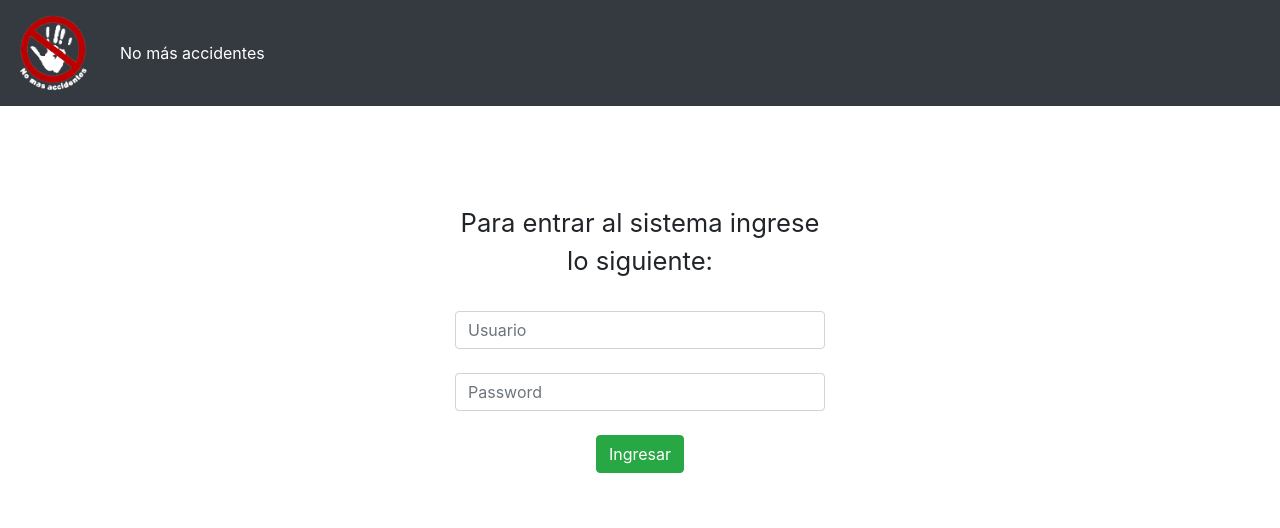
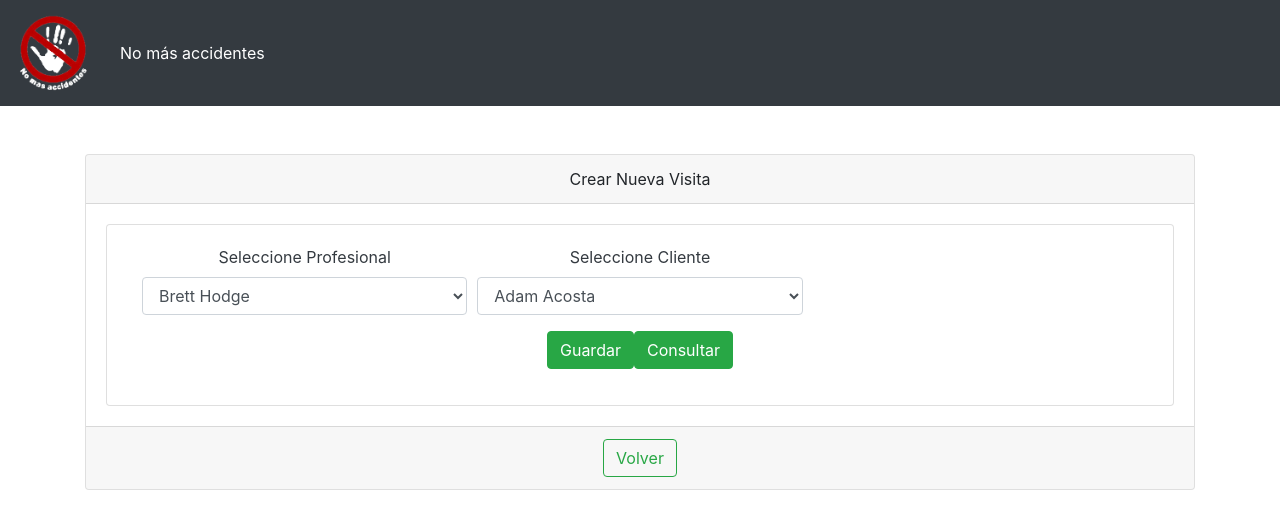
Before and after one commit to maxquevedo/KeepItSafe, an Angular app in the folder portafolioPrueba01/: page /asignar in a window 1280 px wide. Before the commit this address led to /home. Shown: the top 528 px of the page. Built offline with nearby package versions, Linux system fonts and the light colour scheme.

Commit message:
se crea nuevo modulo Asignar

```diff
--- /dev/null
+++ b/portafolioPrueba01/src/app/Components/asignar/asignar.component.html
@@ -0,0 +1,47 @@
+<br>
+<div class="card text-center">
+    <div class="card-header">
+        Crear Nueva Visita
+    </div>
+    <div class="card-body text-center">
+
+        <div class="card bg-aqua text-dark text-center col-sm-12">
+
+                <div class="card-body text-center">
+
+                    <form>
+                        <div class="form-row">
+
+                            <div class="form-group col-sm-4">
+                            <label for="">Seleccione Profesional</label>
+                            <select class="form-control" name="Profesionales" id="">
+                                <option>Brett Hodge</option>
+                                <option>Gavin Love</option>
+                            </select>
+                            </div>
+                            <div class="form-group col-sm-4">
+                                <label for="">Seleccione Cliente</label>
+                                <select class="form-control" name="" id="">
+                                    <option>Adam Acosta</option>
+                                    <option>Renee Briggs</option>
+                                    <option>Maximiliano Quevedo</option>
+                                </select>
+                            </div>
+                        </div>
+                        <div class="row">
+                            <div class=" form-group col-sm-12">
+                                <button class="btn btn-success">Guardar</button>
+                                <button class="btn btn-success">Consultar</button>
+
+                            </div>
+                        </div>
+                    </form>
+
+                </div>
+        </div>
+
+    </div>
+    <div class="card-footer text-muted">
+        <button class="btn btn-outline-success" [routerLink]="['/Admin']">Volver</button>
+    </div>
+</div>
--- /dev/null
+++ b/portafolioPrueba01/src/app/Components/asignar/asignar.component.ts
@@ -0,0 +1,15 @@
+import { Component, OnInit } from '@angular/core';
+
+@Component({
+  selector: 'app-asignar',
+  templateUrl: './asignar.component.html',
+  styleUrls: ['./asignar.component.css']
+})
+export class AsignarComponent implements OnInit {
+
+  constructor() { }
+
+  ngOnInit(): void {
+  }
+
+}
--- a/portafolioPrueba01/src/app/app-routing.module.ts
+++ b/portafolioPrueba01/src/app/app-routing.module.ts
@@ -19,6 +19,7 @@ import { ReportaraccidenteComponent } from './Components/reportaraccidente/repor
 import { CrearcheklistComponent } from './Components/crearcheklist/crearcheklist.component';
 import { ResponderchecklistComponent } from './Components/responderchecklist/responderchecklist.component';
 import { ReporteclienteComponent } from './Components/reportecliente/reportecliente.component';
+import { AsignarComponent} from './Components/asignar/asignar.component';
 
 
 const routes: Routes = [
@@ -43,6 +44,7 @@ const routes: Routes = [
 {path: 'reportaraccidente', component: ReportaraccidenteComponent},
 {path: 'crearchecklist', component: CrearcheklistComponent},
 {path: 'responderchecklist', component: ResponderchecklistComponent},
+{path: 'asignar', component: AsignarComponent},
 {path: '', redirectTo: '/home', pathMatch: 'full'},
 {path: '**', redirectTo: '/home', pathMatch: 'full'}
 
--- a/portafolioPrueba01/src/app/app.module.ts
+++ b/portafolioPrueba01/src/app/app.module.ts
@@ -30,6 +30,7 @@ import { LoginService } from './services/login.service';
 import { PlanificarvisitaService } from './Components/planificarvisita/planificarvisita.service'
 import { from } from 'rxjs';
 import { ReporteclienteComponent } from './Components/reportecliente/reportecliente.component';
+import { AsignarComponent } from './Components/asignar/asignar.component';
 
 
 
@@ -57,7 +58,8 @@ import { ReporteclienteComponent } from './Components/reportecliente/reporteclie
     ReportaraccidenteComponent,
     CrearcheklistComponent,
     ResponderchecklistComponent,
-    ReporteclienteComponent
+    ReporteclienteComponent,
+    AsignarComponent
   ],
   imports: [
     BrowserModule,
```
Also changed, not shown: portafolioPrueba01/src/app/Components/crearcapacitacion/capacitacion.ts (added, +16 -0 lines), portafolioPrueba01/src/app/Components/asignar/asignar.component.css (added), 1 other file (tests, documents, lock files or other folders).
